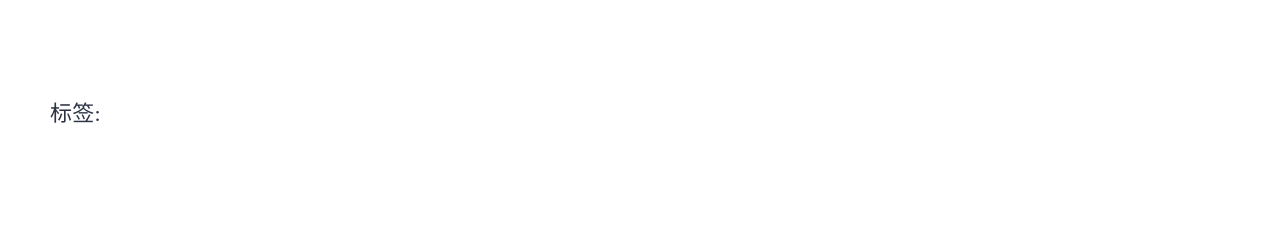
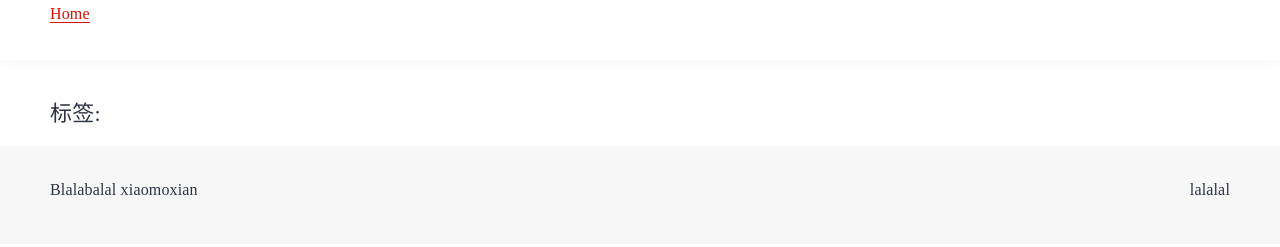
Before and after one commit to ultracold273/personal, a Gatsby site: page / in a window 1280 px wide. Built offline with nearby package versions, Linux system fonts and the light colour scheme; Gatsby itself is replaced by a stand-in of ours; some packages are replaced by stand-ins of ours.

Commit message:
add header and footer

```diff
--- /dev/null
+++ b/src/components/Footer/Footer.tsx
@@ -0,0 +1,40 @@
+import * as React from "react";
+import styled from "styled-components";
+
+import Container from "../Container";
+
+const Wrapper = styled.footer`
+  padding: 30px 0 40px;
+  background-color: rgba(0, 0, 0, 0.03);
+  overflow: auto;
+`;
+
+const Left = styled.div`
+  float: left;
+`;
+
+const Right = styled.div`
+  display: none;
+  float: right;
+
+  @media (min-width: 992px) {
+    display: block;
+  }
+`;
+
+const Footer: React.FC = (_, ref) => {
+  return (
+    <Wrapper ref={ref}>
+      <Container>
+        <Left>
+          Blalabalal xiaomoxian
+        </Left>
+        <Right>
+          lalalal
+        </Right>
+      </Container>
+    </Wrapper>
+  );
+}
+
+export default React.forwardRef(Footer);
--- /dev/null
+++ b/src/components/Footer/index.ts
@@ -0,0 +1,3 @@
+import Footer from "./Footer";
+
+export default Footer;
--- /dev/null
+++ b/src/components/Header/Header.tsx
@@ -0,0 +1,41 @@
+import * as React from "react";
+import styled from "styled-components";
+import { Link } from "gatsby";
+
+import Container from "../Container";
+
+interface IHeaderProps {
+  height?: number;
+}
+
+interface IWrapperProps {
+  readonly visible: boolean;
+}
+
+// tslint:disable-next-line
+const Wrapper = styled.header<IWrapperProps>`
+  position: fixed;
+  top: 0;
+  height: 60px;
+  width: 100%;
+  opacity: ${(props) => (props.visible ? 1 : 0)};
+  background-color: #fff;
+  box-shadow: 0 0 20px rgba(0, 0, 0, 0.05);
+  transition: opacity ease-out 0.3s;
+  overflow: hidden;
+  z-index: ${(props) => (props.visible ? 233 : -18)};
+`;
+
+const Header: React.FC<IHeaderProps> = (_, ref) => {
+  return (
+    <Wrapper visible={true} ref={ref}>
+      <Container>
+        <Link to="/">
+          Home
+        </Link>
+      </Container>
+    </Wrapper>
+  );
+}
+
+export default React.forwardRef(Header);
--- /dev/null
+++ b/src/components/Header/index.ts
@@ -0,0 +1,3 @@
+import Header from "./Header";
+
+export default Header;
--- a/src/components/Layout/Layout.tsx
+++ b/src/components/Layout/Layout.tsx
@@ -2,9 +2,14 @@
 import styled from "styled-components";
 
 import Container from "../Container";
+import Header from "../Header";
+import Footer from "../Footer";
 
-const Layout: React.FC = (props) => {
-  const Main = styled.main`
+interface IMainProps {
+  minHeight: string;
+}
+
+const Main = styled.main<IMainProps>`
 min-height: 100px;
 padding-bottom: 30px;
 overflow: hidden;
@@ -15,10 +20,25 @@
 }
 `;
 
+const Layout: React.FC = (props) => {
+  const [minHeight, setMinHeight] = React.useState('auto');
+  const headerRef: React.Ref<HTMLElement> = React.createRef();
+  const footerRef: React.Ref<HTMLDivElement> = React.createRef();
+
+  React.useEffect(() => {
+    const headerHeight = headerRef.current!.offsetHeight;
+    const footerHeight = footerRef.current!.offsetHeight;
+    if (headerHeight && footerHeight) {
+      setMinHeight(`calc(100vh - ${headerHeight}px - ${footerHeight}px)`);
+    }
+  }, [headerRef, footerRef]);
+
   return (
     <>
-      <Main>
+      <Main minHeight={minHeight}>
+        <Header ref={headerRef} />
         <Container>{props.children}</Container>
+        <Footer ref={footerRef} />
       </Main>
     </>
   );
```
Lines whose indentation alone changed are shown as unchanged.
